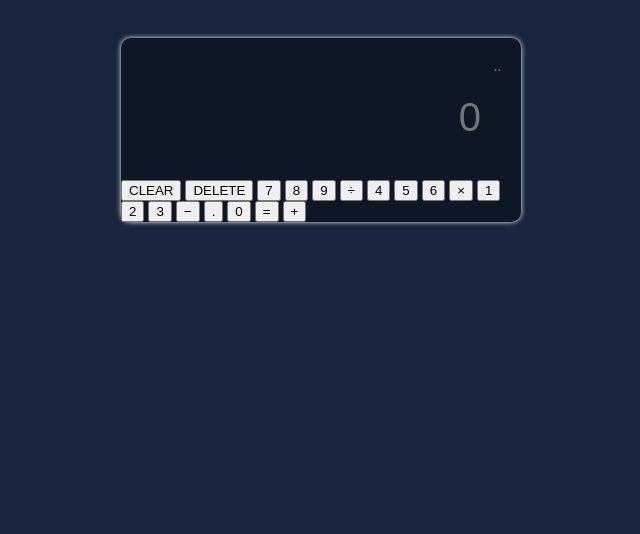
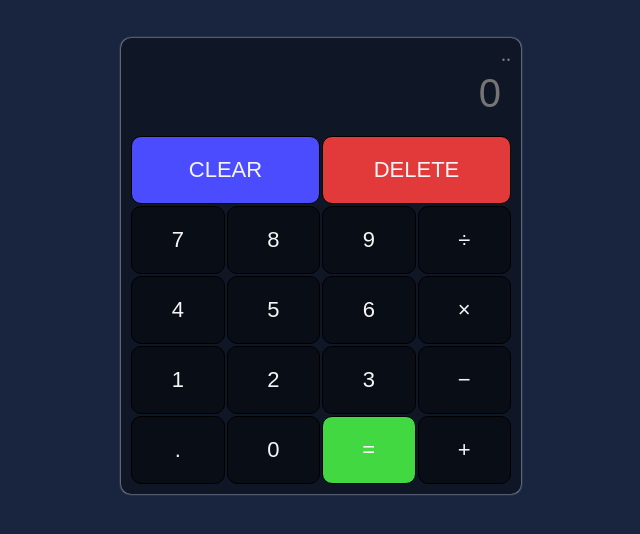
Before and after one commit to dvke/Calculator, a plain HTML site: page index.html in a window 1280 px wide. Shown: the whole page, without its empty margins (319-959 px from the left). Drawn offline with Linux system fonts and the light colour scheme.

Commit message:
Re-styling

```diff
--- a/style.css
+++ b/style.css
@@ -9,7 +9,7 @@ body{
 
 .calculator{
     background-color: rgba(0,0,0, 0.4);
-    box-shadow: 0 0 5px .1px whitesmoke;
+    box-shadow: 0 0 2px .1px whitesmoke;
     max-width: 400px;
     margin: 0 auto;
     border-radius: 10px;
@@ -23,12 +23,12 @@ body{
     border: none;
     width: 100%;
     border-bottom: none;
-    padding: 20px;
+    padding: 5px 10px;
     text-align: right;
 }
 
 .display{
-    font-size: 15px;
+    font-size: 20px;
     color: gray;
 }
 
@@ -42,47 +42,59 @@ input:focus{
     outline: none;
 }
 
-.calc-buttons{
-    padding: 20px;
+.buttons{
+    padding: 10px;
 
     /* grid stuff */
     display: grid;
     grid-template: repeat(5,1fr)/ repeat(4,1fr);
-    grid-gap: 5px;
+    grid-gap: 2px;
 
 }
 
-.calc-button{
+.btn{
     background: rgba(0, 0, 0, 0.425);
     border: 1px solid black;
     padding: 20px;
     color: whitesmoke;
-    border-radius: 5px;
+    border-radius: 10px;
     font-size: 22px;
     cursor: pointer;
 }
 
-.calc-button:hover{
+.btn:hover{
     background: rgba(133, 124, 124, 0.514);
 }
 
-.is-clear, .is-zero{
-    grid-column: span 3;
+.btn:active{
+    filter: blur(1px);
+    background:rgb(25, 37, 63);
 }
 
-.is-clear{
+.btn-clear, .btn-delete{
+    grid-column: span 2;
+}
+
+.btn-clear{
     background: rgb(76, 76, 255);
 }
 
-.is-clear:hover{
+.btn-clear:hover{
     background: rgba(76, 76, 255, 0.514);;
 }
 
-.is-equals{
+.btn-delete{
+    background: rgb(226, 58, 58);
+}
+
+.btn-delete:hover{
+    background: rgba(189, 50, 50, 0.808);
+}
+
+#equalsBtn{
     background: rgb(65, 216, 65);
 }
 
-.is-equals:hover{
+#equalsBtn:hover{
     background: rgb(65, 216, 65, 0.5);
-
 }
```
